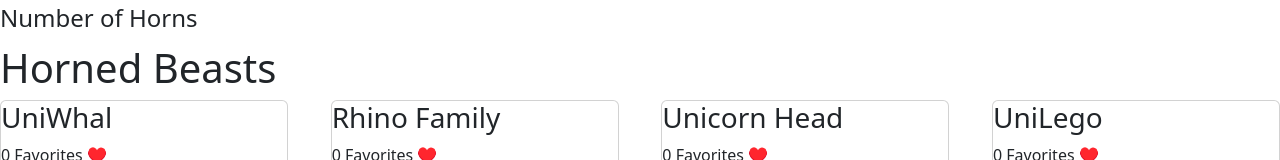
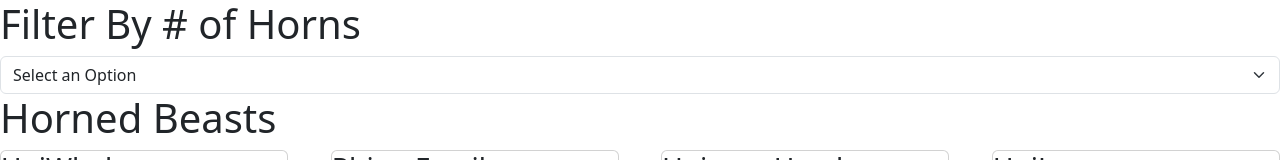
Before and after one commit to WasimSoomro/gallery-of-horns-nesting-error, a React (Create React App) app in the folder code-301/gallery-of-horns/: page / in a window 1280 px wide. Shown: the top 160 px of the page. Built offline with nearby package versions, Linux system fonts and the light colour scheme.

Commit message:
FormWork

```diff
--- a/code-301/gallery-of-horns/src/App.js
+++ b/code-301/gallery-of-horns/src/App.js
@@ -5,6 +5,9 @@
 import data from './data/data.json';
 import Modal from 'react-bootstrap/Modal';
 import SelectedBeast from './SelectedBeast';
+import Form from 'react-bootstrap/Form';
+import ListGroup from 'react-bootstrap/ListGroup';
+
 
 class App extends React.Component {
   constructor(props) {
@@ -15,7 +18,11 @@
     showModal: false,
     selectedBeast: '',
     selectedImage: '',
-    selectedDescription: ''
+    selectedDescription: '',
+    horns: '',
+    myHorns: '',
+    sortedData: data
+
   }
 }
 
@@ -39,16 +46,61 @@
     showModal:false
   })
 }
+
+handleSubmit = (event) => {
+  event.preventDefault();
+
+  this.setState({
+    horns: event.target.horns.value
+  })
+  console.log('from state in submit handler: ', this.state.horns);
+}
+
+handleInput = (event) => {
+  this.setState({
+    myHorns: event.target.value
+  })
+}
+
+handleSelect = (event) => {
+let selected = parseInt(event.target.value);
+if(selected === "1"){
+  let newData = data.filter(beast => beast.horns === 1);
+  this.setState({
+    sortedData: newData
+  })
+} else if(selected === "2"){
+  let newData = data.filter(beast => beast.horns === 2);
+} else if(selected === "3"){
+  let newData = data.filter(beast => beast.horns === 3);
+} else if(selected === "100") {
+  let newData = data.filter(beast => beast.horns === 100);
+} else if(selected === "all"){
+  this.setState({
+    sortedData: data
+  });
+}
+}
+
 render() {
-  console.log(this.state.selectedBeast);
+  console.log(this.state.sortedData);
   return (
     <>
-    <form>
-      <fieldset>
-        <legend>Number of Horns</legend>
-
-      </fieldset>
-    </form>
+      <h1> Filter By # of Horns</h1>
+      <Form>
+        <Form.Select onChange={this.handleSelect}>
+          <option value="">Select an Option</option>
+          <option value="">1</option>
+          <option value="">2</option>
+          <option value="">3</option>
+          <option value="">100</option>
+        </Form.Select>
+      </Form>
+      {/* <ListGroup>
+      {this.state.sortedData.map((num, index) => {
+        return <ListGroup.Item key={index}>{num}</ListGroup.Item>
+        })}
+      </ListGroup> */}
     <Header
     favorites={this.state.favorites}
     />
@@ -70,22 +122,34 @@
 }
 }
 
-// handleOpenModal = (title, image_url, description) => {
-//   this.setState({
-//     showModal: true,
-//     beastTitle: title,
-//     beastImg: image_url,
-//     beastDescription: description
-//   })
-// }
-// handleCloseModal = () => {
-//   this.setState({
-// showModal: false
-//   })
-// }
-
 
 export default App;
 
 //referenced from in class demo from Gerald Bruno
 //referenced modal code from in class demo from Rocio Martinez
+
+// handleSubmit = (event) => {
+//   event.preventDefault();
+
+//   this.setState({
+//     horns: event.target.horns.value
+//   })
+//   console.log('from state in submit handler: ', this.state.horns);
+// }
+
+// handleInput = (event) => {
+//   this.setState({
+//     myHorns: event.target.value
+//   })
+// }
+
+// <p> After form submit: {this.state.horns}</p>
+//       <p> On input: {this.state.horns}</p>
+//        <form onSubmit ={this.handleSubmit}>
+//       <fieldset>
+//         <legend>Number of Horns</legend>
+//         <label htmlFor="horns">Number of Horns: </label>
+//         <input id="horns" type="number" name="number" onInput={this.handleInput}></input>
+//       </fieldset>
+//       <button type="submit">Submit</button>
+//     </form>
```
